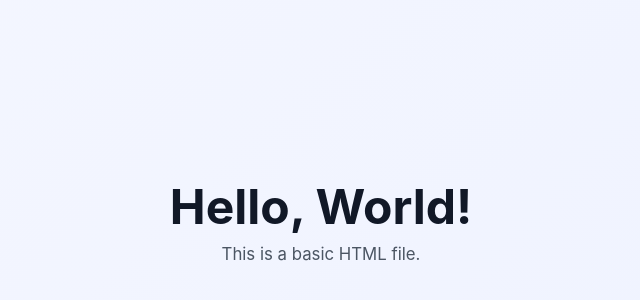
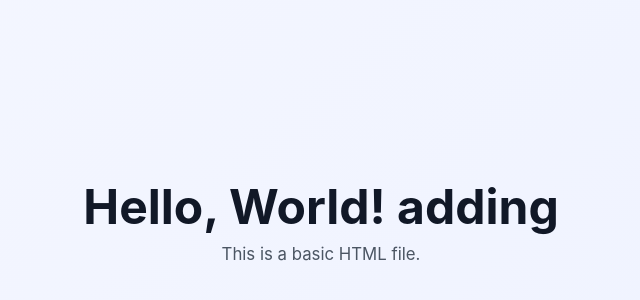
Before and after one commit to tam-04jinx/starting-project, a plain HTML site: page index.html in a window 1280 px wide. Shown: the part 196-496 px from the top of the page, without its empty margins (319-959 px from the left). Drawn offline with Linux system fonts and the light colour scheme.

Commit message:
Update heading in index.html to include 'adding'

```diff
--- a/index.html
+++ b/index.html
@@ -7,7 +7,7 @@
 		<title>Basic Page</title>
 	</head>
 	<body>
-		<h1>Hello, World!</h1>
+		<h1>Hello, World! adding</h1>
 		<p>This is a basic HTML file.</p>
 	</body>
 </html>
```
